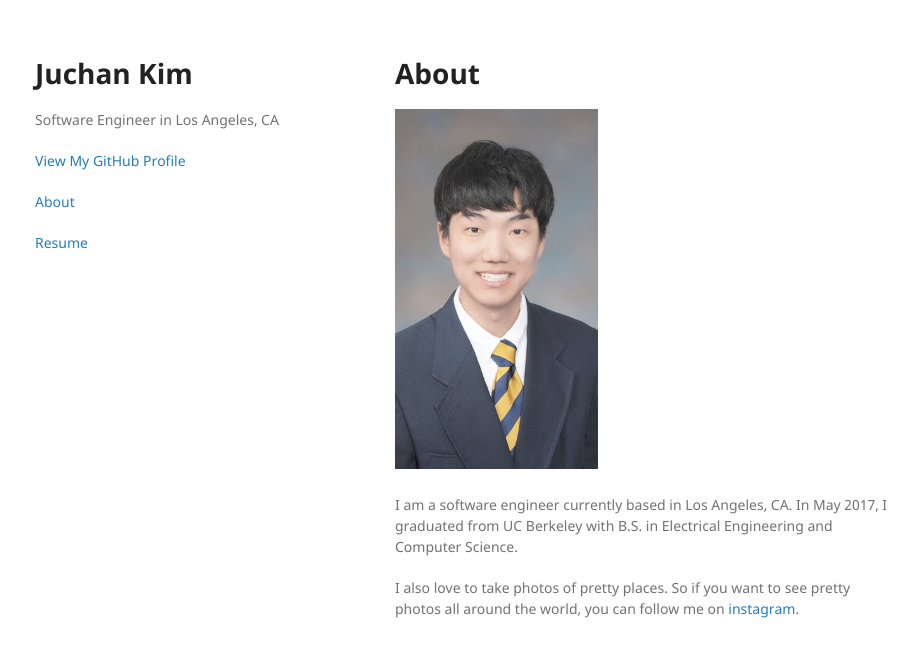
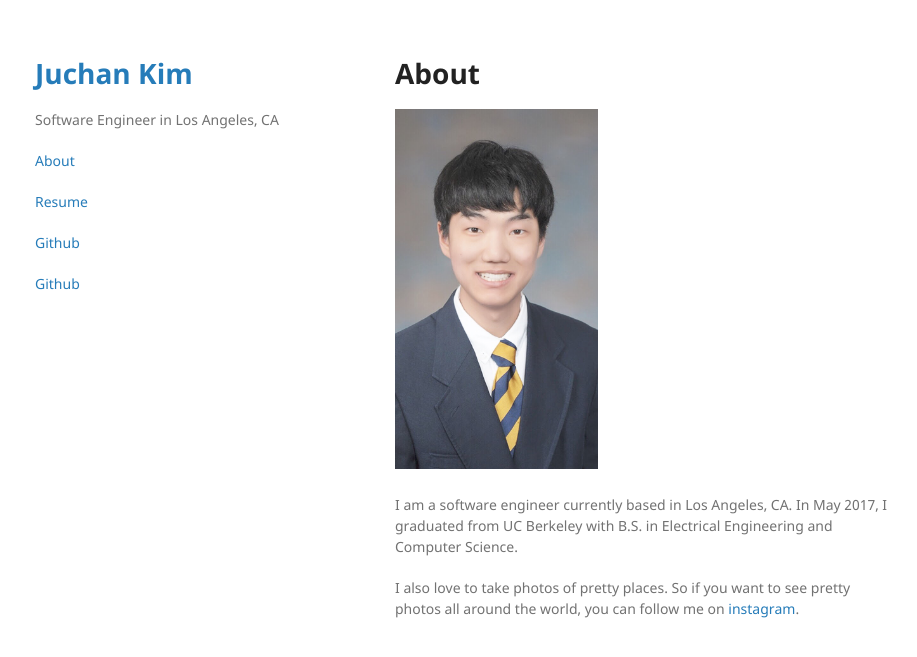
Before and after one commit to juchankim/juchankim.github.io, a Jekyll site: the page built from about.md, in a window 1280 px wide. Shown: the top 657 px of the page, without its empty margins (175-1092 px from the left). Built offline with Jekyll 4.4.1, drawn with Linux system fonts in a browser that asks for light colours.

Commit message:
more menu

```diff
--- a/_layouts/default.html
+++ b/_layouts/default.html
@@ -15,18 +15,20 @@
     <div class="wrapper">
       <header>
 
-        <h1>{{ site.title | default: site.github.repository_name }}</h1>
+        <h1><a href = "{{ '/' }}">{{ site.title | default: site.github.repository_name }}</a></h1>
         <p>{{ site.description | default: site.github.project_tagline }}</p>
 
 
 
-        {% if site.github.is_user_page %}
-          <p class="view"><a href="{{ site.github.owner_url }}">View My GitHub Profile</a></p>
-        {% endif %}
-
         {% for page in site.pages_list %}
             <p class="view"><a href="{{ page[1]  }}">{{ page[0] }}</a></p>
         {% endfor %}
+
+        {% if site.github.is_user_page %}
+          <p class="view"><a href="{{ site.github.owner_url }}">Github</a></p>
+        {% endif %}
+
+        <p class="view"><a href="https://www.linkedin.com/in/juchankim/">Github</a></p>
 
       </header>
       <section>
```
Also changed, not shown: page.html (added, +8 -0 lines).
